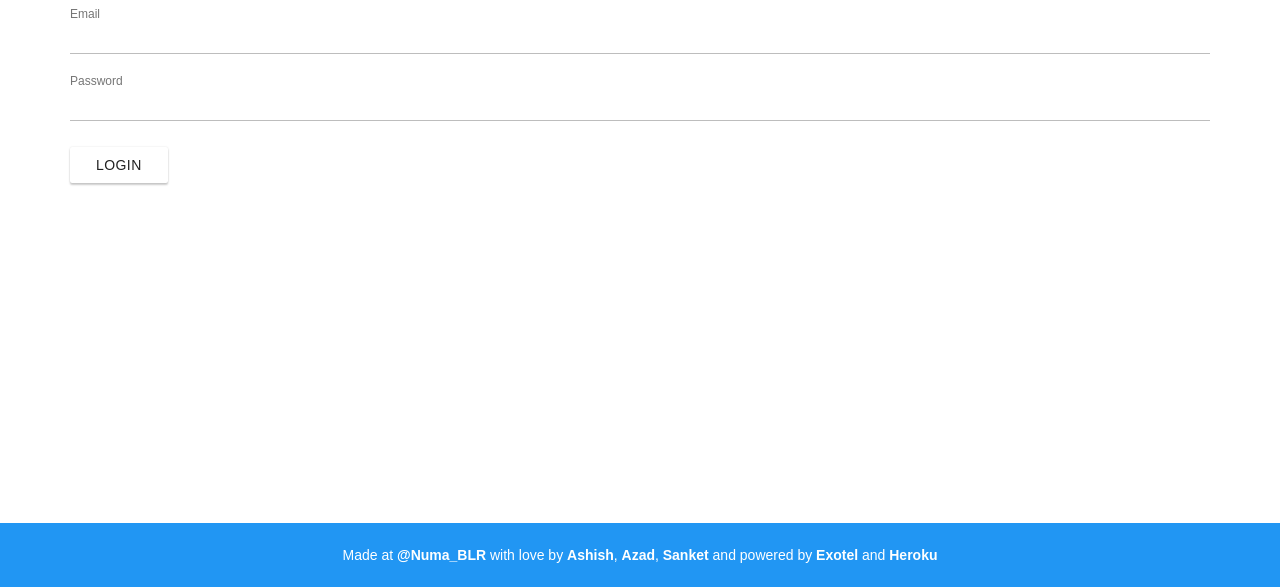
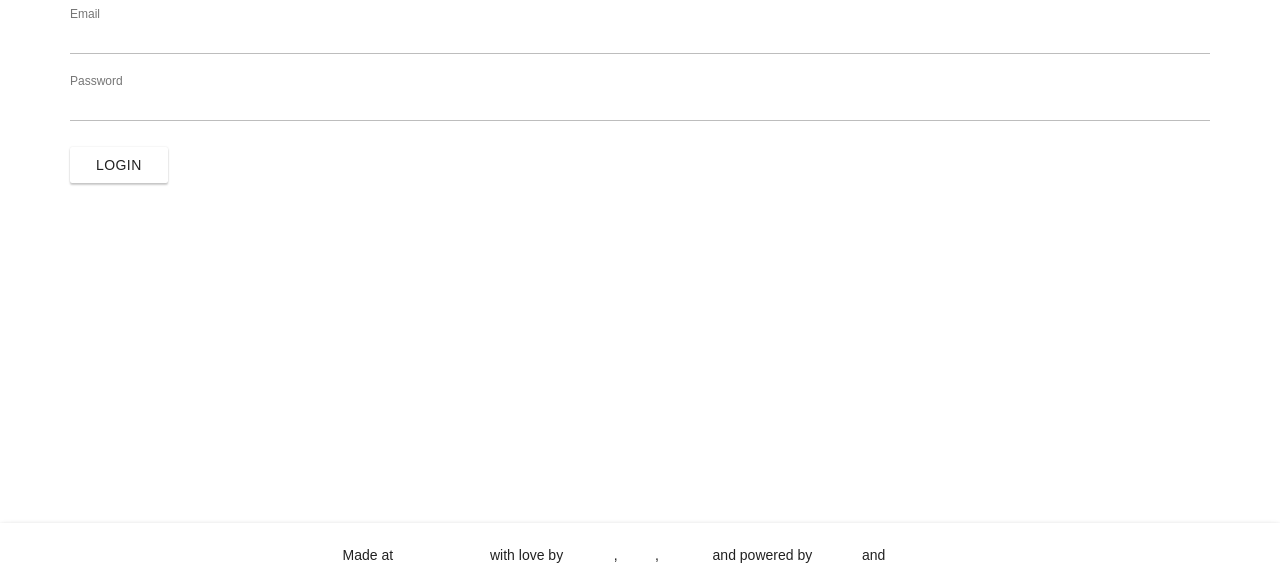
Before and after one commit to codestrike/rabto, a website: page login.html in a window 1280 px wide. Shown: the part 213-800 px from the top of the page. Drawn offline with Linux system fonts and the light colour scheme.

Commit message:
FIX - updating footer styling in login.html also

```diff
--- a/login.html
+++ b/login.html
@@ -27,7 +27,7 @@
 		</form>
 	</section>
 
-	<section class="mui-appbar mui--appbar-line-height rabto-footer">
+	<section class="mui-appbar-height mui--appbar-line-height mui--z2 rabto-footer">
 		Made at <a href="http://twitter.com/@Numa_blr">@Numa_BLR</a> with love by
 		<a href="http://twitter.com/@ashgkwd">Ashish</a>,
 		<a href="http://twitter.com/@azad26195">Azad</a>,
```
